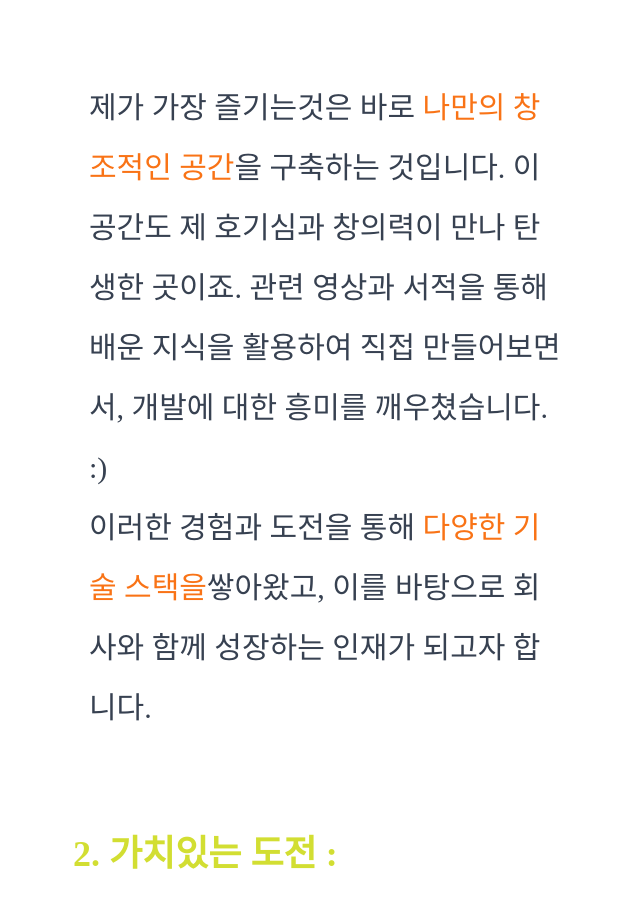
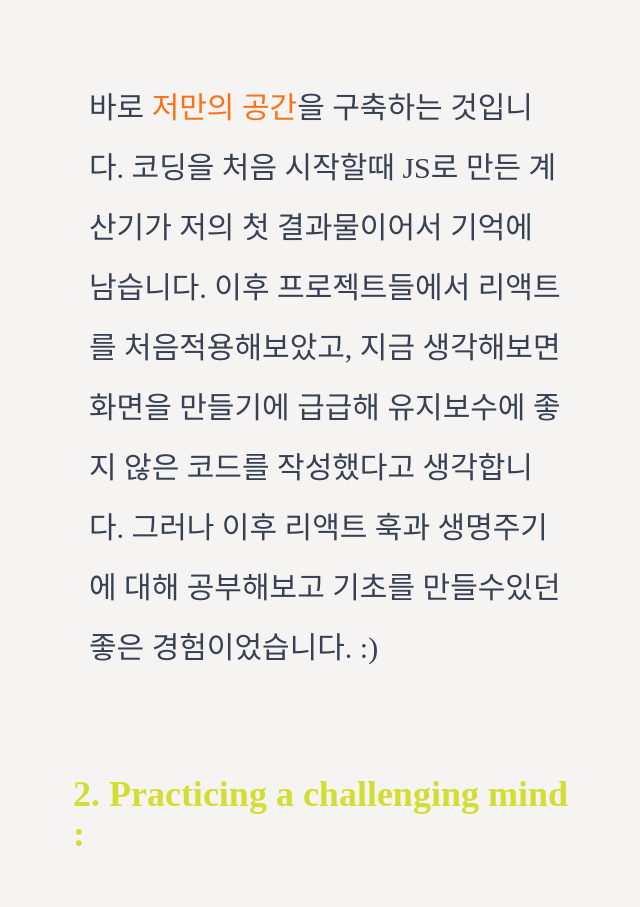
Before and after one commit to yeomdogyeong/my_portfolio, a React (Create React App) app: page / in a window 1280 px wide. Shown: the part 1891-2798 px from the top of the page, without its empty margins (523-1163 px from the left). Built offline with nearby package versions, Linux system fonts and the light colour scheme; a web font is replaced by a local one.

Commit message:
[design]backgroundcolor 변경

```diff
--- a/src/components/About.tsx
+++ b/src/components/About.tsx
@@ -6,7 +6,7 @@ const About: React.FC = () => {
   return (
     <div className="flex flex-col justify-between items-start w-full h-full lg:flex-row lg:w-3/4 mt-60 mb-20">
       <div
-        className={`${isDarkMode ? "bg-[#635985]" : "bg-white"} ${
+        className={`${isDarkMode ? "bg-[#635985]" : "bg-[#f6f3f3]"} ${
           isDarkMode ? "text-[#f6d776]" : "text-[#91c8e4]"
         } w-full lg:w-1/2 p-4 flex justify-start text-5xl font-bold sticky top-20`}
       >
@@ -15,26 +15,25 @@ const About: React.FC = () => {
       <div className="w-full lg:w-3/4">
         <div className={`p-8 m-4 h-full w-full `}>
           <span className="text-4xl font-bold  text-[#D2DE32]">
-            1. 나만의 공간 :
+            1. special space made by me :
           </span>
           <div
             className={`text-3xl mt-16 p-4 ${
               isDarkMode ? "text-gray-200" : "text-gray-700"
             } leading-loose`}
           >
-            제가 가장 즐기는것은 바로{" "}
-            <span className=" text-orange-500">나만의 창조적인 공간</span>
-            을 구축하는 것입니다. 이 공간도 제 호기심과 창의력이 만나 탄생한
-            곳이죠. 관련 영상과 서적을 통해 배운 지식을 활용하여 직접
-            만들어보면서, 개발에 대한 흥미를 깨우쳤습니다. :) <br />
-            이러한 경험과 도전을 통해
-            <span className=" text-orange-500"> 다양한 기술 스택을</span>
-            쌓아왔고, 이를 바탕으로 회사와 함께 성장하는 인재가 되고자 합니다.
+            바로 <span className=" text-orange-500">저만의 공간</span>을
+            구축하는 것입니다. 코딩을 처음 시작할때 JS로 만든 계산기가 저의 첫
+            결과물이어서 기억에 남습니다. 이후 프로젝트들에서 리액트를
+            처음적용해보았고, 지금 생각해보면 화면을 만들기에 급급해 유지보수에
+            좋지 않은 코드를 작성했다고 생각합니다. 그러나 이후 리액트 훅과
+            생명주기에 대해 공부해보고 기초를 만들수있던 좋은 경험이었습니다. :){" "}
+            <br />
           </div>
         </div>
         <div className={`p-8 m-4 h-full w-full`}>
           <span className="text-4xl font-bold  text-[#D2DE32]">
-            2. 가치있는 도전 :
+            2. Practicing a challenging mind :
           </span>
           <div
             className={`text-3xl mt-16 p-4 ${
@@ -42,9 +41,8 @@ const About: React.FC = () => {
             } leading-loose`}
           >
             대학교에서 배운 전공인 회계는 배운 지식을 확대하는데에는 한계가
-            있다고 느꼈습니다. 그래서 저는 새로운 도전을 결심하였고, 인터넷
-            강의를 통해 프로그래밍을 시작하고, 코드스테이츠 부트캠프에 지원해서
-            좋은 분들과 여러 프로젝트를 만들게 되었습니다.
+            있다고 느꼈습니다. 그래서 저는 새로운 도전을 결심하였고,
+            코드스테이츠 부트캠프에 지원해서 여러 프로젝트를 만들게 되었습니다.
             <span className=" text-orange-500"> 이런 연속적인 새로운 도전</span>
             은 제가 새로운 기술을 배우고 적용하는 데 있어 두려움을 희석하게 되는
             좋은 경험이었습니다.
@@ -52,22 +50,23 @@ const About: React.FC = () => {
         </div>
         <div className={`p-8 m-4 h-full w-full `}>
           <span className="text-4xl font-bold  text-[#D2DE32]">
-            3. 친숙함을 느끼게 하는 개발자 :{" "}
+            3. UI/UX tailored to the user :{" "}
           </span>
           <div
             className={`text-3xl mt-16 p-4 ${
               isDarkMode ? "text-gray-200" : "text-gray-700"
             } leading-loose`}
           >
-            개발자로서 저는 다양한 코드와 도구를 사용하여 사용자{" "}
+            다양한 코드와 도구를 사용하여 사용자{" "}
             <span className=" text-orange-500">편의성</span>과{" "}
             <span className=" text-orange-500">접근성</span>을 향상하고
-            <span className=" text-orange-500">시각적으로 매력적인 페이지</span>
-            를 만드는 데 주력하고 있습니다. 최근에는 반응형에 대해 깊은 흥미를
-            느껴서 필요한 부분마다 충돌이 나지 않는 한에서 여러 툴을 사용해보며
-            적극적으로 사용중입니다. 이처럼 사용자의 편리성과 접근성을 높이고,
-            깔끔한 페이지를 제작하기 위해서 다양한 코드와 툴을 사용하는걸
-            좋아합니다.
+            시각적으로 매력적인 페이지 를 만드는 데 주력하고 있습니다.
+            반응형으로 웹사이트를 완성하는것을 좋아합니다.{" "}
+            <span className=" text-orange-500">
+              지금 보시는 웹사이트를 크기를 줄여보세요!
+            </span>{" "}
+            이처럼 사용자의 편리성과 접근성을 높이고, 깔끔한 페이지를 제작하기
+            위해서 다양한 코드와 툴을 사용하는걸 좋아합니다.
           </div>
         </div>
       </div>
--- a/src/components/Star.css
+++ b/src/components/Star.css
@@ -13,7 +13,7 @@
 #stars {
   width: 100%;
   height: 100vh;
-  background: linear-gradient(#4682a9, #749bc2, #91c8e4, #fff);
+  background: linear-gradient(#4682a9, #749bc2, #91c8e4, #f6f3f3);
   overflow: hidden;
   position: relative;
   animation: fadeIn 3s ease-in-out;
--- a/src/page/Main.tsx
+++ b/src/page/Main.tsx
@@ -27,7 +27,7 @@ function Main() {
       <div
         id="about"
         className={`flex flex-col justify-center items-center w-full min-h-screen pt-40 ${
-          isDarkMode ? "bg-[#635985]" : "bg-white"
+          isDarkMode ? "bg-[#635985]" : "bg-[#f6f3f3]"
         }`}
       >
         <div className="font-intelon flex flex-col justify-center items-center h-2/3 mb-10">
```
